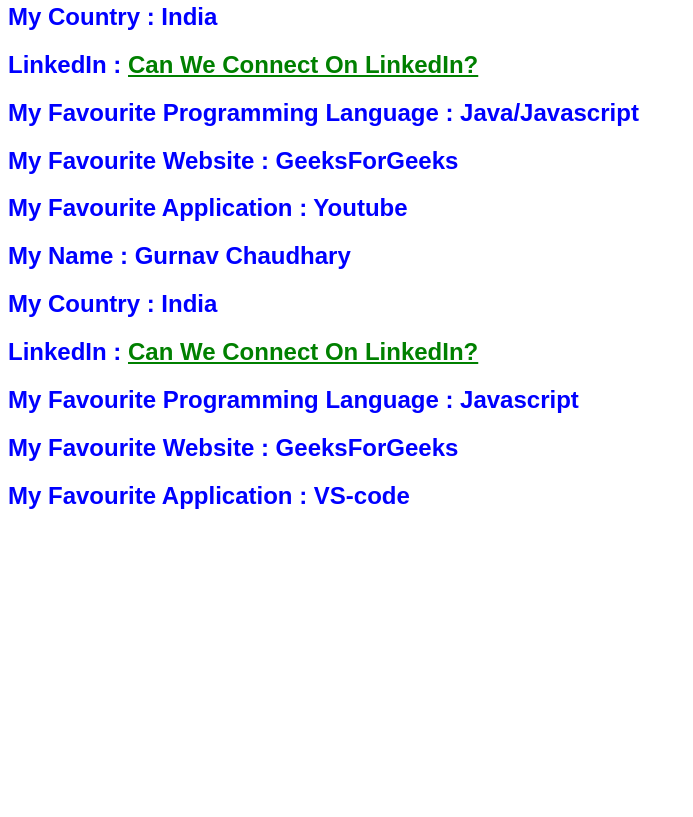
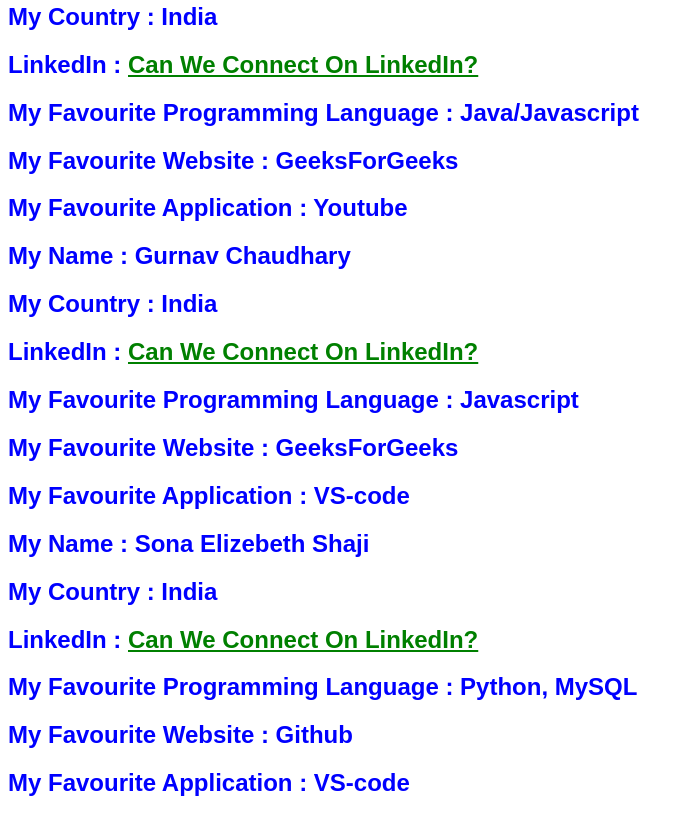
Before and after one commit to usernamehacktoberfest/My_favourites, a plain HTML site: page index.html in a window 1280 px wide. Shown: the part 5227-6044 px from the top of the page, without its empty margins (0-693 px from the left). Before the commit the page ends 5757 px from the top, so only its background shows below. Drawn offline with Linux system fonts and the light colour scheme.

Commit message:
Update index.html

```diff
--- a/index.html
+++ b/index.html
@@ -231,6 +231,14 @@
         <h2 style="color: blue;">My Favourite Website   : GeeksForGeeks</h2>
         <h2 style="color: blue;">My Favourite Application    : VS-code</h2>
     </div>
+    <div style="border: dotted dashed solid double; color:black">
+        <h2 style="color: blue;">My Name   : Sona Elizebeth Shaji</h2>
+        <h2 style="color: blue;">My Country   : India</h2>
+        <h2 style="color: blue;">LinkedIn : <a style="color: green;" href="https://www.linkedin.com/in/sona-elizebeth-shaji/">Can We Connect On LinkedIn?</a></h2>
+        <h2 style="color: blue;">My Favourite Programming Language    : Python, MySQL</h2>
+        <h2 style="color: blue;">My Favourite Website   : Github</h2>
+        <h2 style="color: blue;">My Favourite Application    : VS-code</h2>
+    </div>
 
 </body>
 </html>
```
